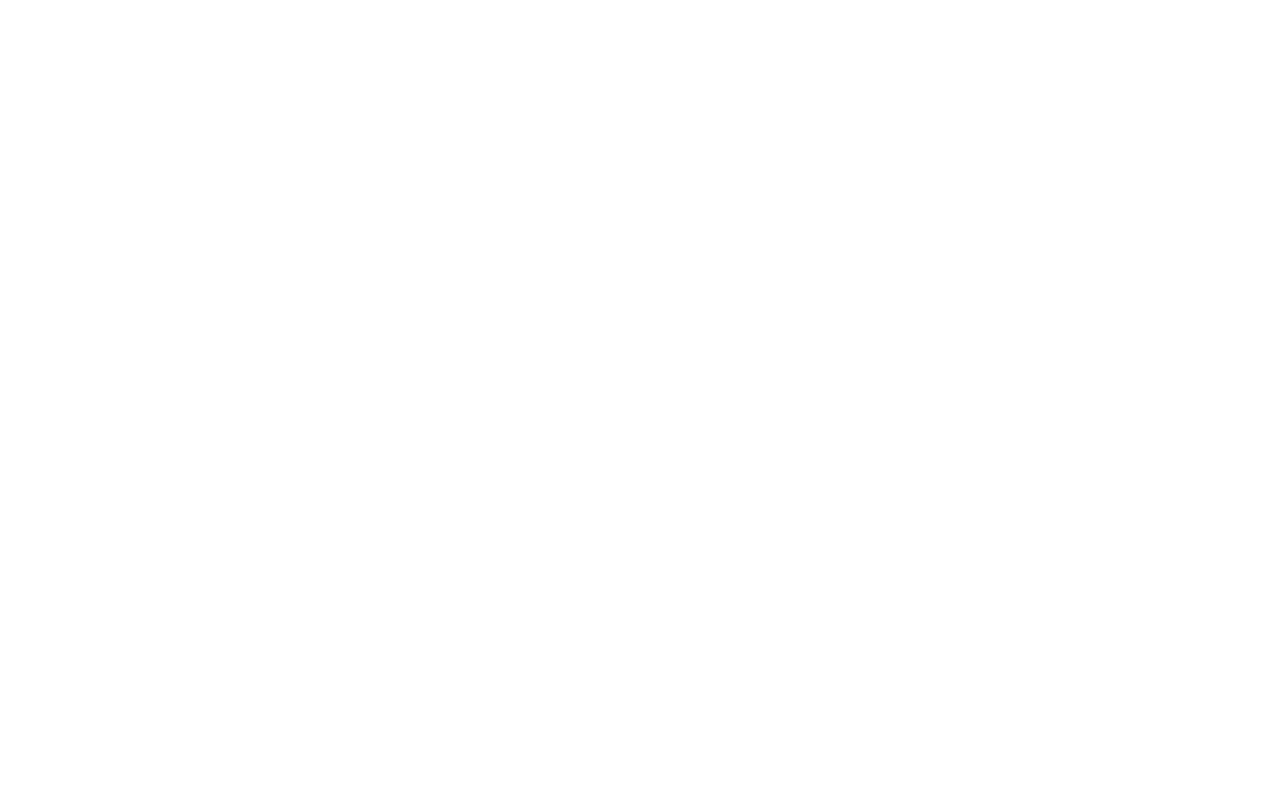
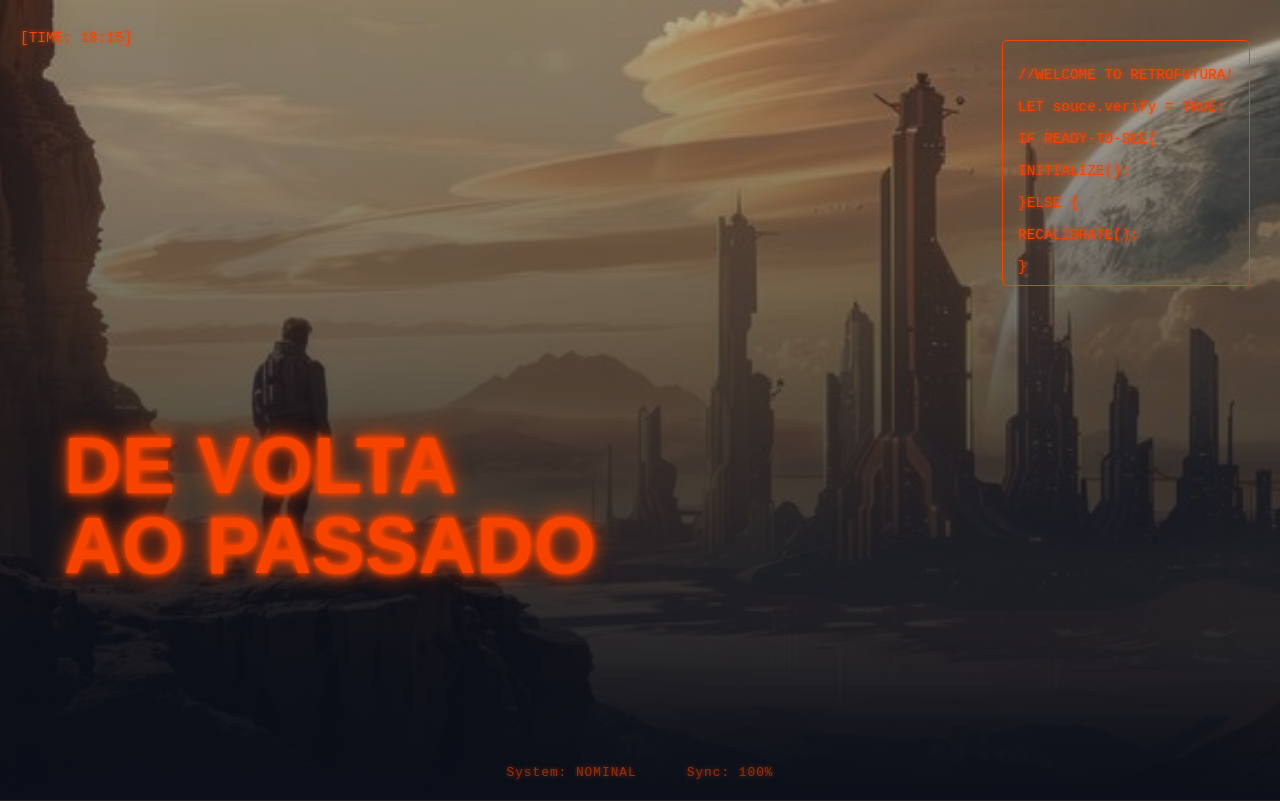
Before and after one commit to otaviofigueredoalves/the-capsule-time-2025, a plain HTML site: page index.html in a window 1280 px wide. Drawn offline with Linux system fonts and the light colour scheme.

Commit message:
feat(header,css): Estrutura do header e estilização css

```diff
--- a/assets/css/style.css
+++ b/assets/css/style.css
@@ -0,0 +1,141 @@
+:root {
+    --bg-color: #0a0f19;
+    --border-color: #222;
+    --light-brown: #d9b88e;
+    --laranja: #FD8E4C;
+    --neon-orange: #FD8E4C;
+    --laranja-escuro: #F74300;
+
+
+    --neon-orange: #FF5722;
+    --neon-blue: #FD8E4C;
+    --dark-bg: #0a0f19;
+    --border-glow: rgba(255, 87, 34, 0.6);
+    --cinza-metalico: #333333
+}
+
+body {
+    background-color: var(--bg-color);
+    font-family: "Courier New", monospace;
+    color: var(--metal-silver);
+    margin: 0;
+    overflow-x: hidden;
+    position: relative;
+}
+
+header {
+    position: relative;
+    height: 100vh;
+    min-height: 700px;
+    background: linear-gradient(rgba(10, 15, 25, 0.3), var(--bg-color)), url('../image/retrofutura-bg.png');
+    background-size: cover;
+    background-position: center;
+    overflow: hidden;
+    border-bottom: 1px solid var(--border-color);
+}
+
+
+.header-time {
+    position: absolute;
+    top: 30px;
+    left: 20px;
+    font-size: 0.9rem;
+    color: var(--laranja-escuro);
+    z-index: 5;
+    text-shadow: 0 0 5px var(--laranja-escuro);
+}
+
+.header-code {
+    position: absolute;
+    top: 40px;
+    right: 30px;
+    padding: 10px 15px;
+    color: var(--laranja-escuro);
+    border-radius: 5px;
+    font-size: 0.9rem;
+    white-space: pre-line;
+    z-index: 5;
+    text-shadow: 0 0 5px var(--laranja-escuro);
+    border: 1px solid var(--laranja-escuro);
+}
+
+
+.flicker-effect {
+    animation: text-flicker 6s infinite;
+}
+
+@keyframes text-flicker {
+    0%, 100% { opacity: 1; }
+    3% { opacity: 0.8; }
+    6% { opacity: 1; }
+    7% { opacity: 0.3; }
+    8% { opacity: 1; }
+    9% { opacity: 0.8; }
+    10% { opacity: 1; }
+    30% { opacity: 1; }
+    30.5% { opacity: 0.5; }
+    31% { opacity: 1; }
+    50% { opacity: 1; }
+    50.5% { opacity: 0.7; }
+    51% { opacity: 1; }
+    70% { opacity: 1; }
+    70.5% { opacity: 0.4; }
+    71% { opacity: 1; }
+    90% { opacity: 1; }
+    90.5% { opacity: 0.6; }
+    91% { opacity: 1; }
+}
+
+
+.glow-effect {
+    animation: text-glow 3s infinite alternate;
+}
+
+@keyframes text-glow {
+    from {
+        text-shadow: 0 0 5px var(--laranja-escuro),
+                     0 0 15px var(--laranja-escuro),
+                     0 0 10px var(--laranja-escuro);
+    }
+    to {
+        text-shadow: 0 0 5px var(--laranja-escuro),
+                     0 0 5px var(--laranja-escuro),
+                     0 0 30px var(--laranja-escuro);
+    }
+}
+
+
+.header-content h1 {
+    position: absolute;
+    left: 5%;
+    bottom: 20%;
+    font-size: 5rem;
+    color: var(--laranja-escuro);
+    font-family: 'Orbitron', sans-serif;
+    font-weight: 900;
+    text-transform: uppercase;
+    line-height: 1;
+    z-index: 5;
+    text-shadow:
+        0 0 5px var(--laranja-escuro),
+        0 0 10px var(--neon-l--light-brown),
+        0 0 20px var(--neon-l--light-brown),
+        0 0 40px var(--neon-l--light-brown),;
+}
+
+
+.system-status {
+    position: absolute;
+    bottom: 20px;
+    left: 0;
+    width: 100%;
+    display: flex;
+    justify-content: center;
+    gap: 50px;
+    color: var(--laranja-escuro);
+    font-size: 0.8rem;
+    opacity: 0.6;
+    z-index: 5;
+    letter-spacing: 1px;
+    text-shadow: 0 0 5px var(--laranja-escuro);
+}
--- a/index.html
+++ b/index.html
@@ -1,11 +1,43 @@
 <!DOCTYPE html>
-<html lang="en">
+<html lang="pt-BR">
+
 <head>
     <meta charset="UTF-8">
     <meta name="viewport" content="width=device-width, initial-scale=1.0">
-    <title>The Capsule Time 2025</title>
+    <title>Capsule-Time-3025</title>
+    <link rel="stylesheet" href="../assets/css/style.css">
 </head>
+
 <body>
+    <div class="scanlines"></div>
+    <header>
+        <div class="interface-overlay"></div>
+        <div class="orange-cliff"></div>
+        <div class="floating-structure"></div>
+        <div class="floating-structure-2"></div>
 
-</body>
-</html>
+        <div class="header-time">[TIME: 18:15]</div>
+
+        <div class="header-code flicker-effect">
+            //WELCOME TO RETROFUTURA!<br>
+            LET souce.verify = TRUE:<br>
+            IF READY-TO-SEE{<br>
+            INITIALIZE():<br>
+            }ELSE {<br>
+            RECALIBRATE();<br>
+            }
+        </div>
+
+        <div class="header-content">
+            <h1 class="glow-effect">DE VOLTA<br>AO PASSADO</h1>
+        </div>
+
+        <div class="system-status">
+            <div>System: NOMINAL</div>
+            <div>Sync: 100%</div>
+        </div>
+    </header>
+
+    <main>
+
+    </main>
```
Also changed, not shown: assets/image/retrofutura-bg.png (added).
